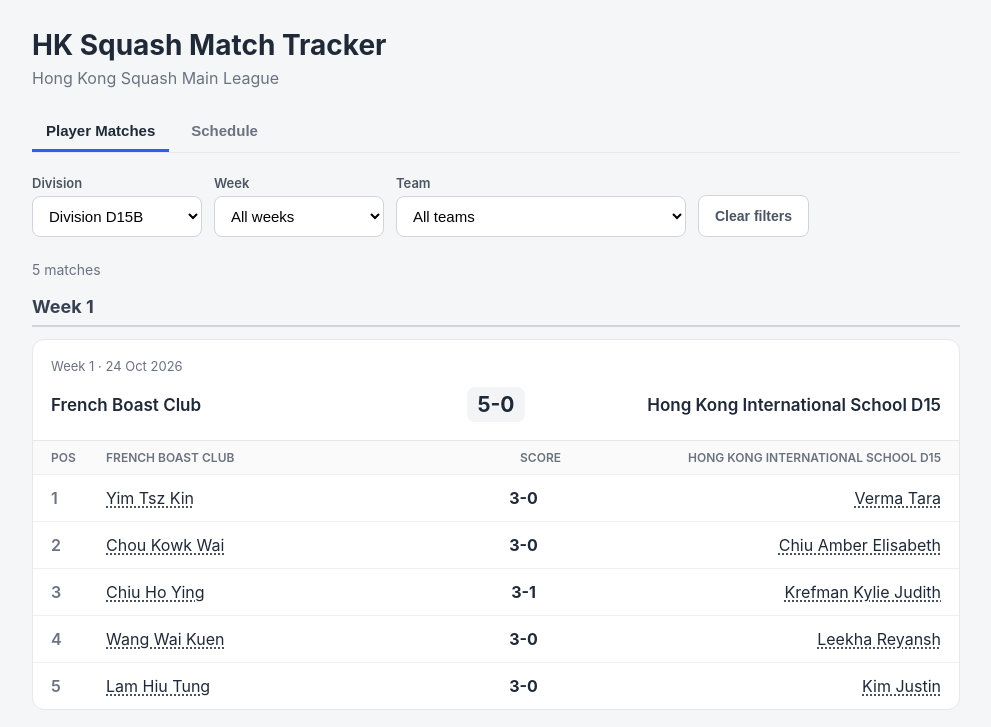
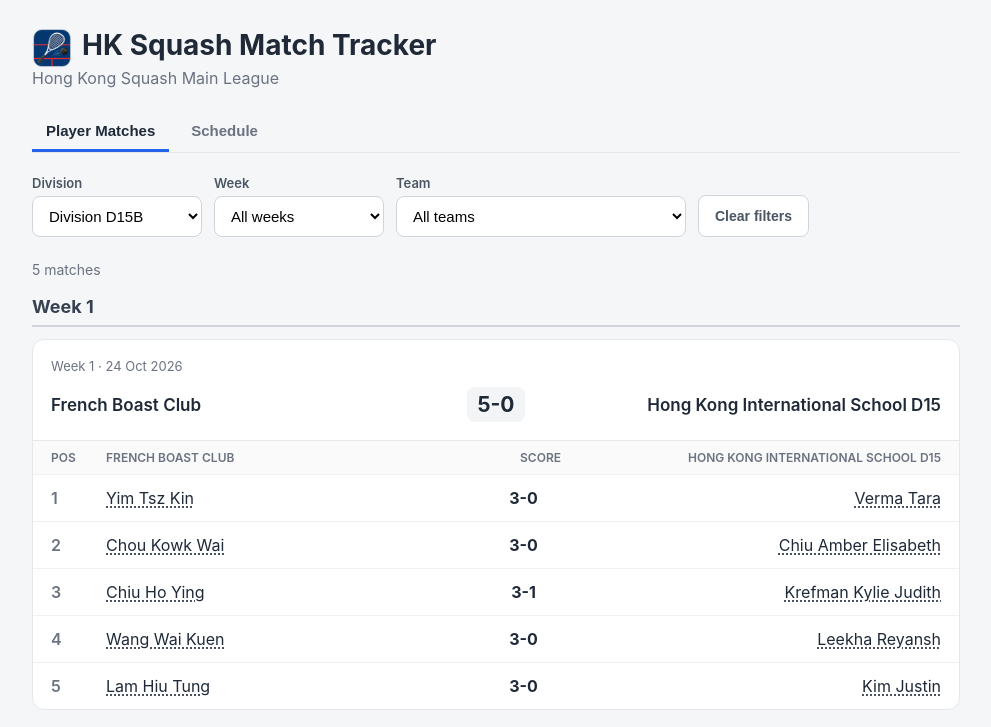
Before and after one commit to charmaine-kwok/hk-squash-monitor, a plain HTML site: page docs/index.html in a window 1280 px wide. Shown: the top 727 px of the page, without its empty margins (144-1135 px from the left). Drawn offline with Linux system fonts and the light colour scheme.

Commit message:
Add site logo and favicon links

```diff
--- a/docs/index.html
+++ b/docs/index.html
@@ -7,6 +7,10 @@
     <meta name="viewport" content="width=device-width, initial-scale=1.0">
 
     <title>HK Squash Match Tracker</title>
+
+    <link rel="icon" type="image/png" sizes="32x32" href="./favicon-32x32.png">
+    <link rel="icon" type="image/png" sizes="48x48" href="./favicon-48x48.png">
+    <link rel="icon" href="./favicon.ico">
 
     <style>
         * {
@@ -45,6 +49,19 @@
         .subtitle {
             margin: 0;
             color: #6b7280;
+        }
+
+        .title-row {
+            display: flex;
+            align-items: center;
+            gap: 10px;
+        }
+
+        .site-logo {
+            width: 40px;
+            height: 40px;
+            flex-shrink: 0;
+            border-radius: 9px;
         }
 
         .site-footer {
@@ -519,7 +536,19 @@
     <div class="container">
 
         <div class="header">
-            <h1>HK Squash Match Tracker</h1>
+            <div class="title-row">
+                <img
+                    src="./icon-192.png"
+                    srcset="
+                        ./icon-192.png 1x,
+                        ./icon-512.png 2x
+                    "
+                    alt=""
+                    class="site-logo"
+                >
+
+                <h1>HK Squash Match Tracker</h1>
+            </div>
 
             <p class="subtitle">
                 Hong Kong Squash Main League
```
